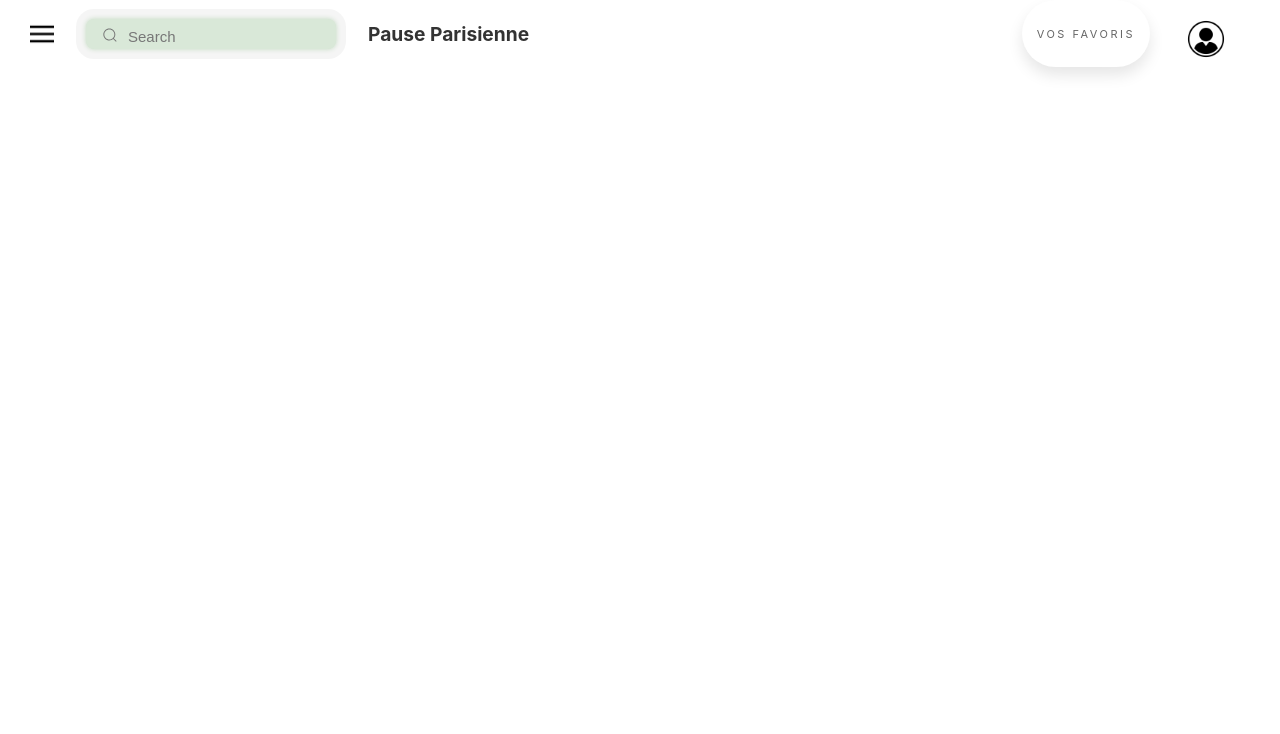
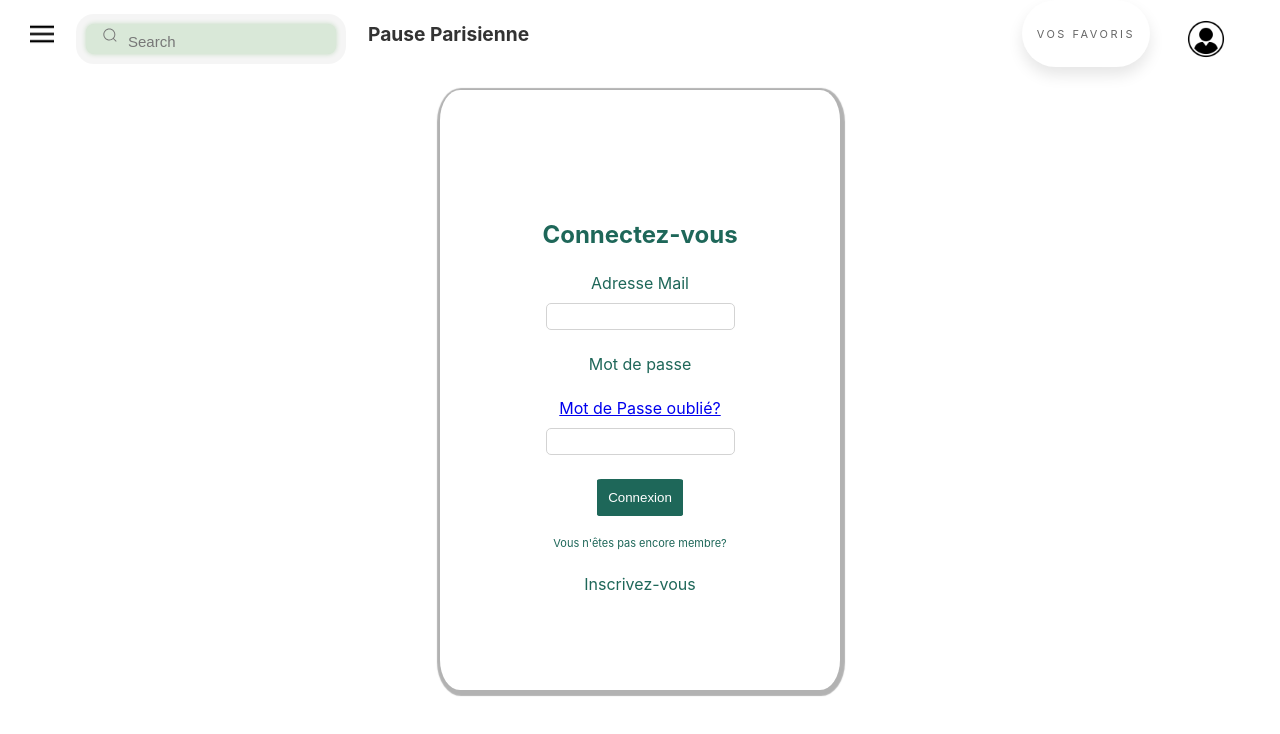
Before and after one commit to Akeops/projet_hackathon, a React (Create React App) app: page /connection in a window 1280 px wide. Shown: the top 734 px of the page. Built offline with nearby package versions, Linux system fonts and the light colour scheme.

Commit message:
connection

```diff
--- a/src/App.js
+++ b/src/App.js
@@ -7,6 +7,8 @@ import DirectoryToiletPage from "./pages/DirectoryToilet.tsx";
 import HelpPage from "./pages/Help.tsx";
 import LegalMention from "./pages/LegalMention.tsx";
 import Contact from "./pages/Contact.tsx";
+import RegistrationForm from "./pages/RegistrationForm.tsx";
+import ConnectionForm from "./pages/Connection.tsx";
 
 import "./App.css";
 
@@ -34,6 +36,14 @@ function App() {
 							path="/contact"
 							element={<Contact />}
 						/>
+						<Route
+							path="/inscription"
+							element={<RegistrationForm />}
+						/>
+						<Route
+							path="/connection"
+							element={<ConnectionForm />}
+						/>
 						<Route path="/" element={<MapComponent />} />
 					</Routes>
 				</main>
--- a/src/components/ConnectionForm.js
+++ b/src/components/ConnectionForm.js
@@ -1,5 +1,6 @@
 import React from "react";
 import "../styles/UserComponent.css";
+import { Link } from "react-router-dom";
 
 const ConnectionForm = () => {
 	return (
@@ -24,9 +25,11 @@ const ConnectionForm = () => {
 
 					<div className="form-element">
 						<div>
-              <label htmlFor="password" className="form-element">Mot de passe</label>
+							<label htmlFor="password" className="form-element">
+								Mot de passe
+							</label>
 							<div>
-                <a href="#" >Mot de Passe oublié?</a>
+								<a href="#">Mot de Passe oublié?</a>
 							</div>
 						</div>
 						<div>
@@ -46,9 +49,9 @@ const ConnectionForm = () => {
 				</form>
 
 				<p className="form-element">Vous n'êtes pas encore membre?</p>
-        <a href="#" className="form-element">
+				<Link to="/inscription" className="form-insc">
 					Inscrivez-vous
-        </a>
+				</Link>
 			</div>
 		</div>
 	);
--- a/src/components/NavBarConnecte.js
+++ b/src/components/NavBarConnecte.js
@@ -124,6 +124,18 @@ const NavBar = () => {
 					{isProfileMenuOpen && (
 						<div className="dropdown-menu-right" ref={dropdownRef}>
 							{/* Éléments du menu du profil */}
+							<Link
+                                    to="/inscription"
+                                    className="elementDropDown">
+
+									Inscription
+							</Link>
+							<Link
+                                    to="/connection"
+                                    className="elementDropDown">
+
+									Connection
+							</Link>
 							<UserPage />
 						</div>
 					)}
--- a/src/components/RegistrationForm.js
+++ b/src/components/RegistrationForm.js
@@ -1,5 +1,6 @@
 import React from "react";
 import "../styles/UserComponent.css";
+import { Link } from "react-router-dom";
 
 const RegistrationForm = () => {
 	return (
@@ -37,7 +38,9 @@ const RegistrationForm = () => {
 
 					<div className="form-element">
 						<div>
-              <label htmlFor="password" className="form-element">Mot de passe</label>
+							<label htmlFor="password" className="form-element">
+								Mot de passe
+							</label>
 							<div>
 								<input
 									id="password"
@@ -56,9 +59,9 @@ const RegistrationForm = () => {
 				</form>
 
 				<p className="form-element">Déjà membre?</p>
-        <a href="#" className="form-element">
+				<Link to="/connection" className="form-insc">
 					Connectez-vous
-        </a>
+				</Link>
 			</div>
 		</div>
 	);
--- /dev/null
+++ b/src/pages/Connection.tsx
@@ -0,0 +1,11 @@
+import React from "react";
+import ConnectionForm from "../components/ConnectionForm.js";
+
+
+const ConnectionFormPage = () => {
+    return (
+        <ConnectionForm />
+    )
+}
+
+export default ConnectionFormPage;
--- /dev/null
+++ b/src/pages/RegistrationForm.tsx
@@ -0,0 +1,11 @@
+import React from "react";
+import RegistrationForm from "../components/RegistrationForm";
+
+
+const RegistrationFormPage = () => {
+    return (
+        <RegistrationForm />
+    )
+}
+
+export default RegistrationFormPage;
--- a/src/styles/UserComponent.css
+++ b/src/styles/UserComponent.css
@@ -16,6 +16,14 @@
     box-shadow: 1px 2px 1px 4px rgba(0, 0, 0, 0.3);
   }
 
+  .form-insc {
+    display: flex;
+    align-items: center;
+    flex-direction: column;
+    margin-top: 1rem;
+    text-decoration: none;
+    color: #1e6759;
+  }
 
   .form-element {
     display: flex;
```
Also changed, not shown: 1 other file (tests, documents, lock files or other folders). Lines whose indentation alone changed are shown as unchanged.
